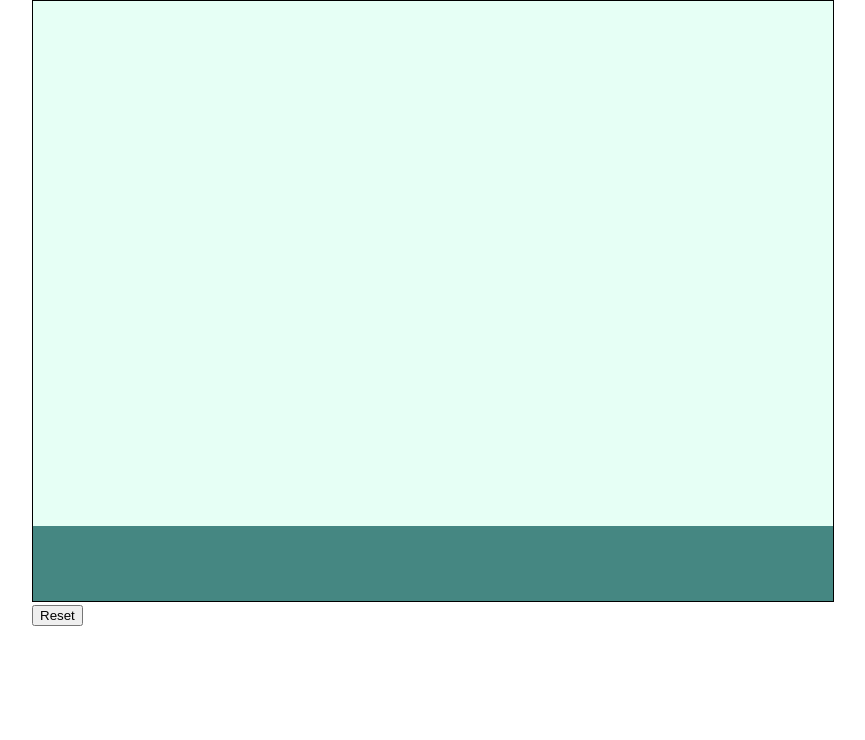
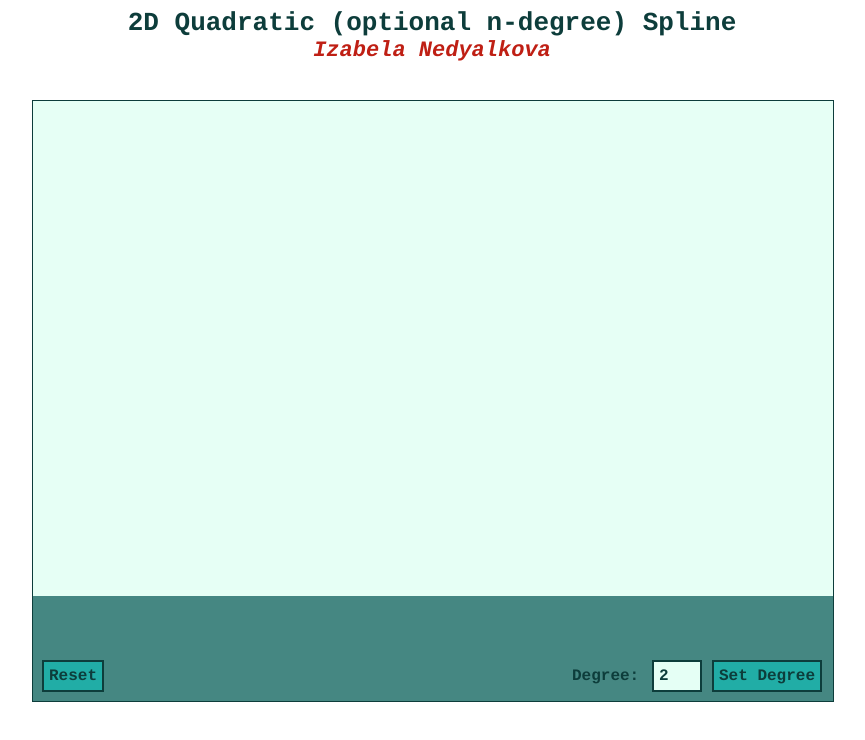
Before and after one commit to bella92/webgl-quadratic-spline, a plain HTML site: page index.html in a window 1280 px wide. Shown: the whole page, without its empty margins (208-1073 px from the left). Drawn offline with Linux system fonts and the light colour scheme.

Commit message:
finishing touches

```diff
--- a/app.js
+++ b/app.js
@@ -31,15 +31,18 @@ var fragmentShaderText = [
     '}'
 ].join('\n')
 
+var degree = 2
+
 var canvas = document.getElementById('webgl-canvas')
 var gl = canvas.getContext('webgl')
 
 var textCanvas = document.getElementById('text-canvas')
-var ctx = textCanvas.getContext("2d");
+var ctx = textCanvas.getContext("2d")
+
+var currentDegree = document.getElementById('current-degree')
+currentDegree.value = degree
 
 var program
-
-var degree = 2
 
 var u = []
 var d = []
@@ -179,7 +182,7 @@ var calculateKnots = function() {
 
         for (var i = 0; i < d.length - degree + 1; i++) {
             var value = i / (d.length - degree) * 0.95 + 0.025
-            knots.push({ x: value * 2 - 1, y: -0.9, r: 0.05, g: 0.24, b: 0.23, size: 8.0 })
+            knots.push({ x: value * 2 - 1, y: -0.77, r: 0.05, g: 0.24, b: 0.23, size: 8.0 })
         }
 
         calculateKnotsVector()
@@ -258,7 +261,7 @@ var draw = function(vertices, mode) {
 }
 
 var addControlPoint = function(x, y) {
-    if (y > -0.75 && selectedControlPointIndex === null) {
+    if (y > -0.65 && selectedControlPointIndex === null) {
         d.push({ x: x, y: y, r: 0.75, g: 0.12, b: 0.08, size: 8.0 })
         calculateKnots()
         drawScene()
@@ -338,7 +341,7 @@ var selectNearKnot = function(x, y) {
 }
 
 var translateSelectedControlPoint = function(x, y) {
-    if (y > -0.75 && selectedControlPointIndex !== null) {
+    if (y > -0.65 && selectedControlPointIndex !== null) {
         d[selectedControlPointIndex].x = x
         d[selectedControlPointIndex].y = y
 
@@ -363,6 +366,7 @@ var drawScene = function() {
         drawSpline()
         drawControlPolygon()
         drawKnots()
+        calculateBezierControlPoints()
     }
 }
 
@@ -399,11 +403,11 @@ var drawKnotsPane = function() {
 
     var knotsPaneVertices = [
         //Triangle 1
-        -1, -0.75, r, g, b, 3,
-        1, -0.75, r, g, b, 3,
+        -1, -0.65, r, g, b, 3,
+        1, -0.65, r, g, b, 3,
         -1, -1, r, g, b, 3,
         //Triangle 2
-        1, -0.75, r, g, b, 3,
+        1, -0.65, r, g, b, 3,
         -1, -1, r, g, b, 3,
         1, -1, r, g, b, 3,
     ]
@@ -455,7 +459,7 @@ var drawLabel = function(text, x, y) {
     offsetY = canvas.height - canvas.height * (y + 1) / 2
 
     ctx.textAlign = "center"
-    ctx.fillStyle = "#0d3d3b"
+    ctx.fillStyle = "#bf1f14"
     ctx.font = "bold 10pt Courier"
     ctx.fillText(text, offsetX, offsetY - 10)
 }
--- a/index.html
+++ b/index.html
@@ -1,14 +1,24 @@
 <html>
     <head>
-        <title>Quadratic Spline</title>
+        <title>2D Quadratic Spline</title>
         <link rel="stylesheet" type="text/css" href="styles.css">
     </head>
     <body onload="init()">
+        <h1>2D Quadratic (optional n-degree) Spline</h1>
+        <h2>Izabela Nedyalkova</h2>
+
         <canvas id="webgl-canvas" width="800" height="600">
             This browser does not support HTML5
         </canvas>
         <canvas id="text-canvas" width="800" height="600"></canvas>
+
         <button id="reset-btn" onclick="reset()">Reset</button>
+        <label id="current-degree-label">
+            Degree:
+        </label>
+        <input type="text" id="current-degree" />
+        <button id="set-degree-btn" onclick="setDegree()">Set Degree</button>
+
         <script src="app.js"></script>
     </body>
 </html>
--- a/styles.css
+++ b/styles.css
@@ -1,22 +1,93 @@
+* {
+    font: bold 10pt Courier;
+}
+
 canvas {
-  border: 1px solid black;
+  border: 1px solid #0D3D3B;
 }
 
 #webgl-canvas {
   position: absolute;
   left: calc(50% - 400px);
-  top: 0px;
+  top: 100px;
 }
 
 #text-canvas {
   position: absolute;
   left: calc(50% - 400px);
-  top: 0px;
+  top: 100px;
   z-index: 2;
 }
 
+button {
+  position: absolute;
+  color: #0D3D3B;
+  padding: 5px 5px;
+  text-align: center;
+  display: inline-block;
+  font-size: 16px;
+  -webkit-transition-duration: 0.4s; /* Safari */
+  transition-duration: 0.4s;
+  cursor: pointer;
+  background-color: #21ADA6;
+  border: 2px solid #0D3D3B;
+  z-index: 200;
+}
+
+button:hover {
+  background-color: #0D3D3B;
+  color: #bf1f14;
+}
+
 #reset-btn {
+  left: calc(50% - 400px + 10px);
+  top: 660px;
+}
+
+#set-degree-btn {
+  left: calc(50% - 400px + 680px);
+  top: 660px;
+}
+
+#current-degree {
   position: absolute;
-  left: calc(50% - 400px);
-  top: 605px;
+  left: calc(50% - 400px + 610px);
+  top: 660px;
+
+  color: #0D3D3B;
+  margin-left: 10px;
+  padding: 5px 5px;
+  display: inline-block;
+  font-size: 16px;
+  -webkit-transition-duration: 0.4s; /* Safari */
+  transition-duration: 0.4s;
+  background-color: #E5FFF5;
+  border: 2px solid #0D3D3B;
+  z-index: 200;
+  width: 50px;
 }
+
+#current-degree-label {
+  position: absolute;
+  left: calc(50% - 400px + 540px);
+  top: 667px;
+  color: #0D3D3B;
+  font-size: 16px;
+}
+
+h1, h2 {
+    width: 700px;
+    margin: 0 auto;
+    text-align: center;
+}
+
+h1 {
+    font-size: 26px;
+    color: #0D3D3B;
+}
+
+h2 {
+    font-size: 22px;
+    font-style: italic;
+    color: #bf1f14;
+}
```
Also changed, not shown: 1 other file.
